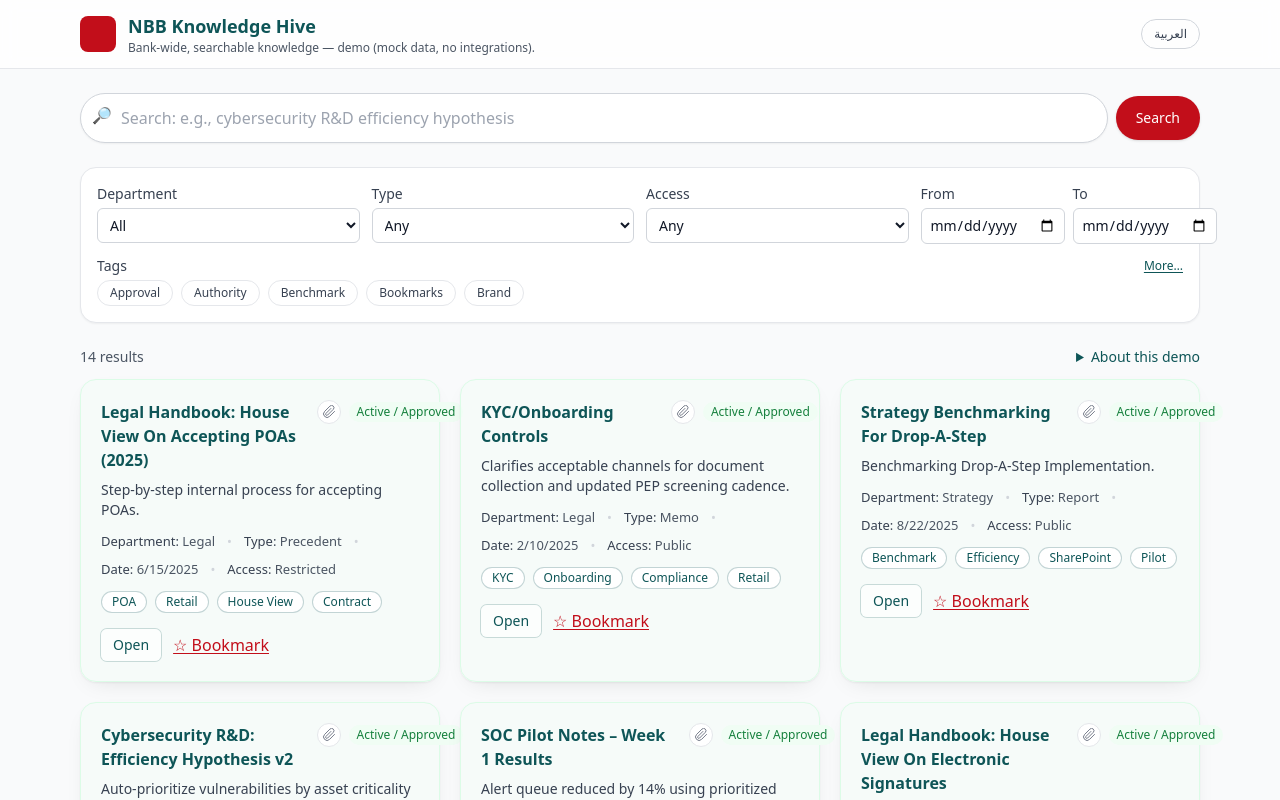
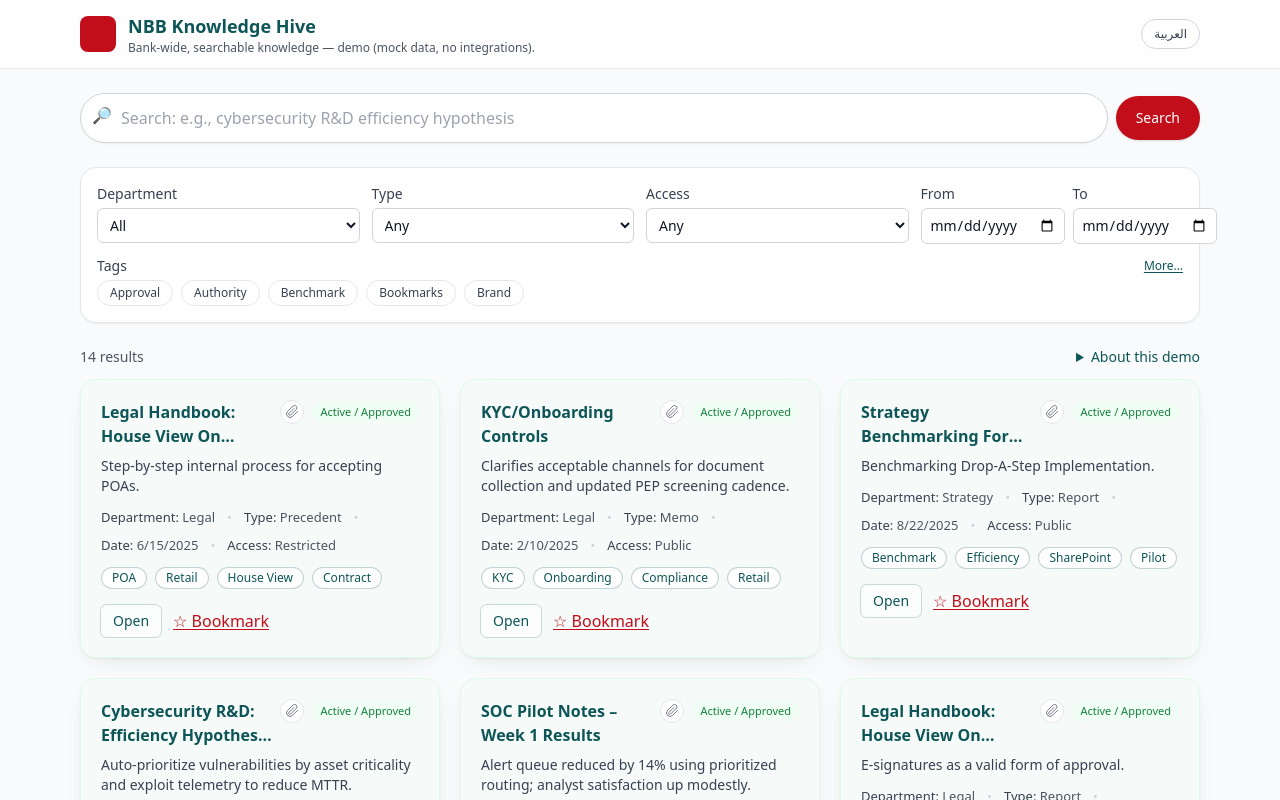
Before and after one commit to HeshamBucheeri/nbb-knowledge-hive, a React (Vite) app in the folder nbb-knowledge-hive/nbb-knowledge-hive/: page / in a window 1280 px wide. Shown: the top 800 px of the page. Built offline with nearby package versions, Linux system fonts and the light colour scheme.

Commit message:
Update DocumentCard.tsx

```diff
--- a/nbb-knowledge-hive/nbb-knowledge-hive/src/components/DocumentCard.tsx
+++ b/nbb-knowledge-hive/nbb-knowledge-hive/src/components/DocumentCard.tsx
@@ -12,7 +12,6 @@ type Props = {
 // Status-driven styling (card tint + badge)
 function getStatusStyles(statusRaw?: string) {
   const s = (statusRaw || "").toLowerCase();
-
   if (s.includes("replaced") || s.includes("cancelled") || s.includes("canceled")) {
     return {
       statusText: "Replaced / Cancelled",
@@ -39,17 +38,19 @@ export default function DocumentCard({
 
   return (
     <article
-      className={`rounded-2xl border p-5 shadow-card transition hover:-translate-y-[1px] hover:shadow-md ${cardClass}`}
+      className={`rounded-2xl border p-5 shadow-card transition hover:-translate-y-[1px] hover:shadow-md ${cardClass} overflow-hidden`}
       aria-label={doc.title}
     >
-      {/* Title + indicators */}
-      <div className="flex items-start justify-between gap-3">
-        <h3 className="text-base font-semibold leading-6 text-nbb-teal">
+      {/* Header row */}
+      <div className="flex items-start justify-between gap-2">
+        {/* Title wraps but doesn't push the right side out */}
+        <h3 className="flex-1 min-w-0 text-base font-semibold leading-6 text-nbb-teal line-clamp-2 break-words">
           {doc.title}
         </h3>
 
-        <div className="flex items-center gap-2">
-          {/* Minimal attachment indicator (no count) */}
+        {/* Right-side indicators stay inside card */}
+        <div className="shrink-0 inline-flex items-center gap-2">
+          {/* Attachment paperclip (subtle) */}
           {hasAttachment && (
             <span
               className="inline-flex items-center justify-center rounded-full border border-gray-200 bg-white p-1"
@@ -76,8 +77,8 @@ export default function DocumentCard({
             </span>
           )}
 
-          {/* Status chip */}
-          <span className={`text-xs px-2 py-0.5 rounded-full shrink-0 ${badgeClass}`}>
+          {/* Status pill */}
+          <span className={`text-[11px] px-2 py-0.5 rounded-full ${badgeClass}`}>
             {statusText}
           </span>
         </div>
@@ -96,8 +97,7 @@ export default function DocumentCard({
         </span>
         <span className="hidden sm:inline text-gray-300">•</span>
         <span className="whitespace-nowrap">
-          <strong className="font-medium text-gray-700">Type:</strong>{" "}
-          {doc.type}
+          <strong className="font-medium text-gray-700">Type:</strong> {doc.type}
         </span>
         <span className="hidden sm:inline text-gray-300">•</span>
         <span className="whitespace-nowrap">
@@ -106,8 +106,7 @@ export default function DocumentCard({
         </span>
         <span className="hidden sm:inline text-gray-300">•</span>
         <span className="whitespace-nowrap">
-          <strong className="font-medium text-gray-700">Access:</strong>{" "}
-          {access}
+          <strong className="font-medium text-gray-700">Access:</strong> {access}
         </span>
       </div>
 
```
